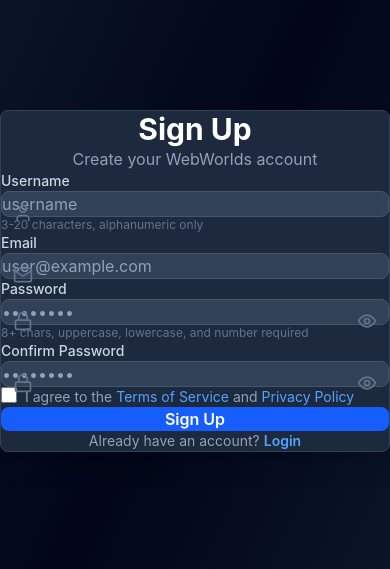
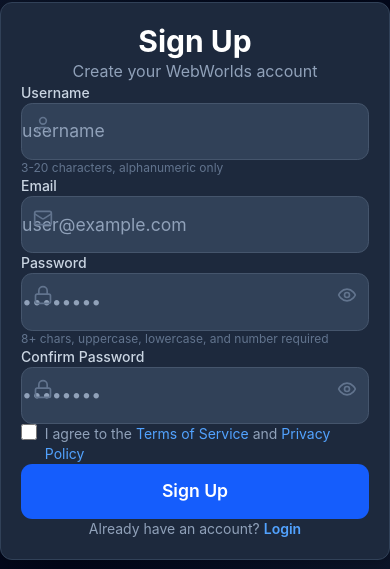
Before and after one commit to FadhilAkbarC/WebWorlds, a Next.js app in the folder frontend/: page /signup in a window 390 px wide. Shown: the part 206-775 px from the top of the page. Built offline with nearby package versions, Linux system fonts and the light colour scheme; no server answers.

Commit message:
feat(auth): mobile-friendly signup and login forms with improved UX

```diff
--- a/frontend/src/app/globals.css
+++ b/frontend/src/app/globals.css
@@ -1,3 +1,22 @@
+/* Mobile form improvements */
+@media (max-width: 600px) {
+  .auth-card {
+    padding: 1.25rem !important;
+    border-radius: 0.75rem !important;
+    box-shadow: 0 2px 12px 0 rgba(0,0,0,0.18);
+    width: 100% !important;
+    max-width: 100vw !important;
+  }
+  .auth-input, .auth-btn {
+    font-size: 1.1rem !important;
+    padding-top: 0.9rem !important;
+    padding-bottom: 0.9rem !important;
+    border-radius: 0.7rem !important;
+  }
+  .auth-btn {
+    min-height: 3.2rem !important;
+  }
+}
 /* WBW Syntax Highlighting */
 .wbw-editor {
   background: #181c1f !important;
--- a/frontend/src/app/login/page.tsx
+++ b/frontend/src/app/login/page.tsx
@@ -35,7 +35,7 @@
     <div className="min-h-screen bg-gradient-to-br from-slate-900 via-slate-950 to-slate-900 flex items-center justify-center px-4">
       <div className="w-full max-w-md">
         {/* Card */}
-        <div className="bg-slate-800 rounded-lg border border-slate-700 p-8 shadow-xl">
+        <div className="bg-slate-800 rounded-lg border border-slate-700 p-8 shadow-xl auth-card">
           {/* Header */}
           <div className="text-center mb-8">
             <h1 className="text-3xl font-bold text-white mb-2">Login</h1>
@@ -63,7 +63,11 @@
                   value={email}
                   onChange={(e) => setEmail(e.target.value)}
                   placeholder="user@example.com"
-                  className="w-full bg-slate-700 border border-slate-600 rounded-lg pl-10 pr-4 py-2 text-white placeholder-slate-400 focus:outline-none focus:border-blue-500 transition-colors"
+                  className="w-full bg-slate-700 border border-slate-600 rounded-lg pl-10 pr-4 py-2 text-white placeholder-slate-400 focus:outline-none focus:border-blue-500 transition-colors auth-input"
+                  autoComplete="email"
+                  inputMode="email"
+                  required
+                  touch-action="manipulation"
                 />
               </div>
             </div>
@@ -80,7 +84,10 @@
                   value={password}
                   onChange={(e) => setPassword(e.target.value)}
                   placeholder="••••••••"
-                  className="w-full bg-slate-700 border border-slate-600 rounded-lg pl-10 pr-10 py-2 text-white placeholder-slate-400 focus:outline-none focus:border-blue-500 transition-colors"
+                  className="w-full bg-slate-700 border border-slate-600 rounded-lg pl-10 pr-10 py-2 text-white placeholder-slate-400 focus:outline-none focus:border-blue-500 transition-colors auth-input"
+                  autoComplete="current-password"
+                  required
+                  touch-action="manipulation"
                 />
                 <button
                   type="button"
@@ -96,7 +103,8 @@
             <button
               type="submit"
               disabled={isLoading}
-              className="w-full bg-blue-600 hover:bg-blue-700 disabled:opacity-50 text-white font-semibold py-2 rounded-lg transition-colors mt-6"
+              className="w-full bg-blue-600 hover:bg-blue-700 disabled:opacity-50 text-white font-semibold py-2 rounded-lg transition-colors mt-6 auth-btn"
+              touch-action="manipulation"
             >
               {isLoading ? 'Logging in...' : 'Login'}
             </button>
@@ -113,7 +121,7 @@
           </div>
 
           {/* OAuth Buttons (Placeholder) */}
-          <button className="w-full bg-slate-700 hover:bg-slate-600 text-white font-semibold py-2 rounded-lg transition-colors mb-2">
+          <button className="w-full bg-slate-700 hover:bg-slate-600 text-white font-semibold py-2 rounded-lg transition-colors mb-2 auth-btn" touch-action="manipulation">
             Login with Google
           </button>
 
--- a/frontend/src/app/signup/page.tsx
+++ b/frontend/src/app/signup/page.tsx
@@ -76,7 +76,7 @@
     <div className="min-h-screen bg-gradient-to-br from-slate-900 via-slate-950 to-slate-900 flex items-center justify-center px-4 py-12">
       <div className="w-full max-w-md">
         {/* Card */}
-        <div className="bg-slate-800 rounded-lg border border-slate-700 p-8 shadow-xl">
+        <div className="bg-slate-800 rounded-lg border border-slate-700 p-8 shadow-xl auth-card">
           {/* Header */}
           <div className="text-center mb-8">
             <h1 className="text-3xl font-bold text-white mb-2">Sign Up</h1>
@@ -104,7 +104,10 @@
                   value={username}
                   onChange={(e) => setUsername(e.target.value)}
                   placeholder="username"
-                  className="w-full bg-slate-700 border border-slate-600 rounded-lg pl-10 pr-4 py-2 text-white placeholder-slate-400 focus:outline-none focus:border-blue-500 transition-colors"
+                  className="w-full bg-slate-700 border border-slate-600 rounded-lg pl-10 pr-4 py-2 text-white placeholder-slate-400 focus:outline-none focus:border-blue-500 transition-colors auth-input"
+                  autoComplete="username"
+                  required
+                  touch-action="manipulation"
                 />
               </div>
               <p className="text-xs text-slate-500 mt-1">3-20 characters, alphanumeric only</p>
@@ -122,7 +125,11 @@
                   value={email}
                   onChange={(e) => setEmail(e.target.value)}
                   placeholder="user@example.com"
-                  className="w-full bg-slate-700 border border-slate-600 rounded-lg pl-10 pr-4 py-2 text-white placeholder-slate-400 focus:outline-none focus:border-blue-500 transition-colors"
+                  className="w-full bg-slate-700 border border-slate-600 rounded-lg pl-10 pr-4 py-2 text-white placeholder-slate-400 focus:outline-none focus:border-blue-500 transition-colors auth-input"
+                  autoComplete="email"
+                  inputMode="email"
+                  required
+                  touch-action="manipulation"
                 />
               </div>
             </div>
@@ -139,7 +146,10 @@
                   value={password}
                   onChange={(e) => setPassword(e.target.value)}
                   placeholder="••••••••"
-                  className="w-full bg-slate-700 border border-slate-600 rounded-lg pl-10 pr-10 py-2 text-white placeholder-slate-400 focus:outline-none focus:border-blue-500 transition-colors"
+                  className="w-full bg-slate-700 border border-slate-600 rounded-lg pl-10 pr-10 py-2 text-white placeholder-slate-400 focus:outline-none focus:border-blue-500 transition-colors auth-input"
+                  autoComplete="new-password"
+                  required
+                  touch-action="manipulation"
                 />
                 <button
                   type="button"
@@ -164,7 +174,10 @@
                   value={confirmPassword}
                   onChange={(e) => setConfirmPassword(e.target.value)}
                   placeholder="••••••••"
-                  className="w-full bg-slate-700 border border-slate-600 rounded-lg pl-10 pr-10 py-2 text-white placeholder-slate-400 focus:outline-none focus:border-blue-500 transition-colors"
+                  className="w-full bg-slate-700 border border-slate-600 rounded-lg pl-10 pr-10 py-2 text-white placeholder-slate-400 focus:outline-none focus:border-blue-500 transition-colors auth-input"
+                  autoComplete="new-password"
+                  required
+                  touch-action="manipulation"
                 />
                 <button
                   type="button"
@@ -201,7 +214,8 @@
             <button
               type="submit"
               disabled={isLoading}
-              className="w-full bg-blue-600 hover:bg-blue-700 disabled:opacity-50 text-white font-semibold py-2 rounded-lg transition-colors mt-6"
+              className="w-full bg-blue-600 hover:bg-blue-700 disabled:opacity-50 text-white font-semibold py-2 rounded-lg transition-colors mt-6 auth-btn"
+              touch-action="manipulation"
             >
               {isLoading ? 'Creating account...' : 'Sign Up'}
             </button>
```
